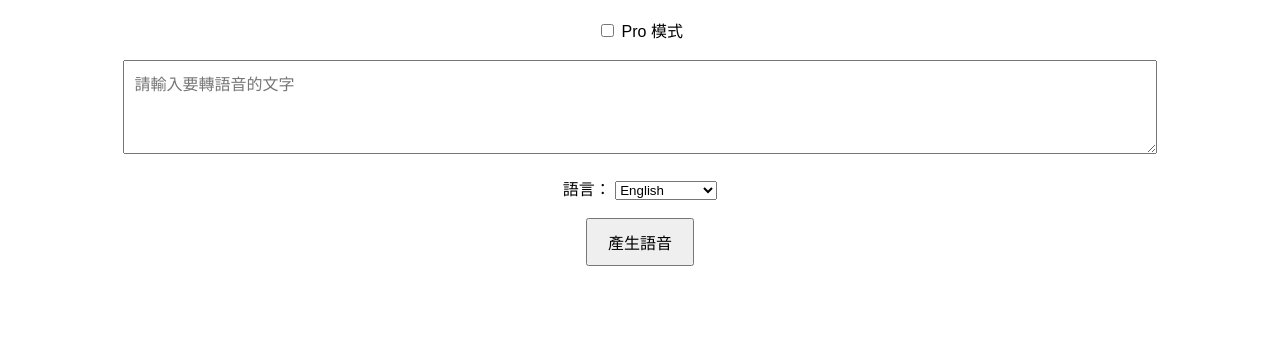
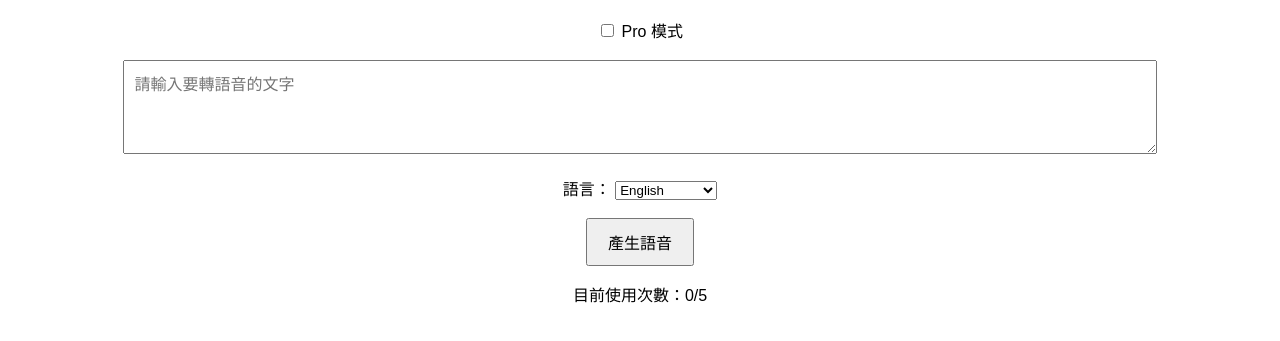
Before and after one commit to geogeolo/image-saas-lab, a plain HTML site: page frontend/index.html in a window 1280 px wide. Shown: the part 99-440 px from the top of the page. Drawn offline with Linux system fonts and the light colour scheme.

Commit message:
Update index.html

```diff
--- a/frontend/index.html
+++ b/frontend/index.html
@@ -17,6 +17,7 @@
     <option value="fr">Français</option>
   </select><br><br>
   <button onclick="generateSpeech()">產生語音</button>
+  <p id="usageDisplay">目前使用次數：0/5</p>
   <script src="script.js"></script>
 </body>
 </html>
```
